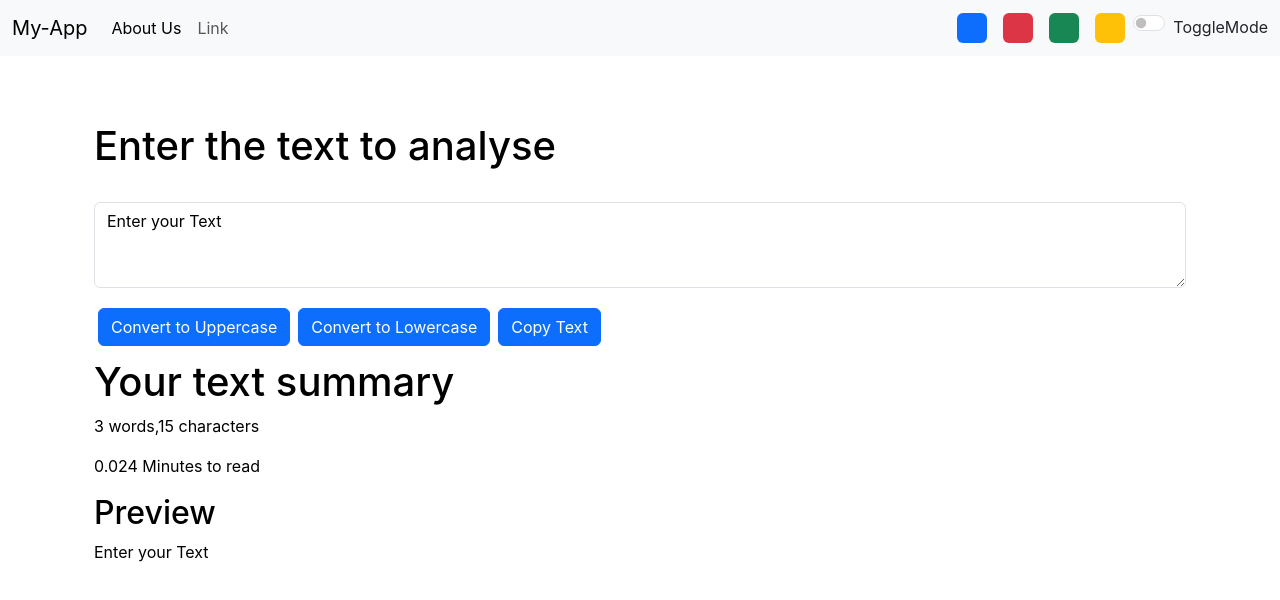
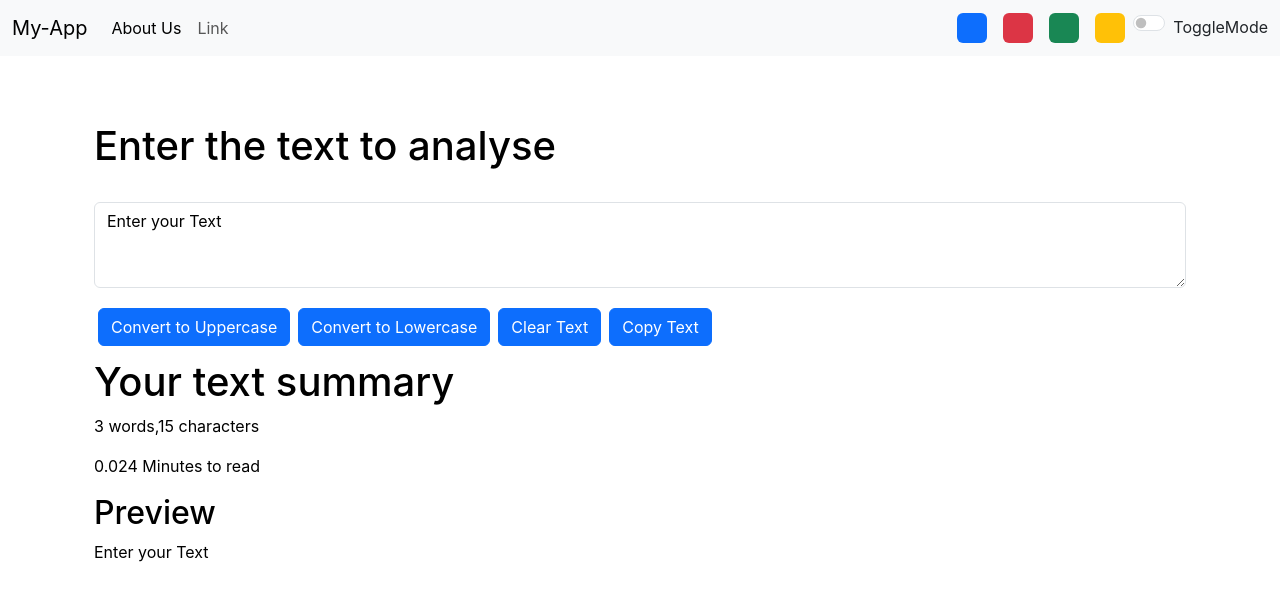
Before and after one commit to SravanKosaraju/my-app, a React (Create React App) app: page / in a window 1280 px wide. Shown: the top 600 px of the page. Built offline with nearby package versions, Linux system fonts and the light colour scheme.

Commit message:
New Feature is Added to Cleare the Text

```diff
--- a/src/components/textform.js
+++ b/src/components/textform.js
@@ -21,6 +21,11 @@
 
       navigator.clipboard.writeText(text.value);
   }
+
+    const handleclear=()=>{
+      setText("");
+    }
+
     const handleonChange=(event)=>{
       console.log("Onchange")
         setText(event.target.value)
@@ -38,6 +43,7 @@
 </div>
 <button disabled={text.length===0} className='btn btn-primary mx-1 my-1' onClick={handleUpClick}>Convert to Uppercase</button>
 <button disabled={text.length===0}className='btn btn-primary mx-1 my-1' onClick={handleloClick}>Convert to Lowercase</button>
+<button disabled={text.length===0}className='btn btn-primary mx-1 my-1' onClick={handleclear}>Clear Text</button>
 <button disabled={text.length===0}className='btn btn-primary mx-1 my-1' onClick={handlecopy}>Copy Text</button>
     </div>
     <div className='container my-2' style={{color:props.mode==='light'?'black':'white'}}>
```
